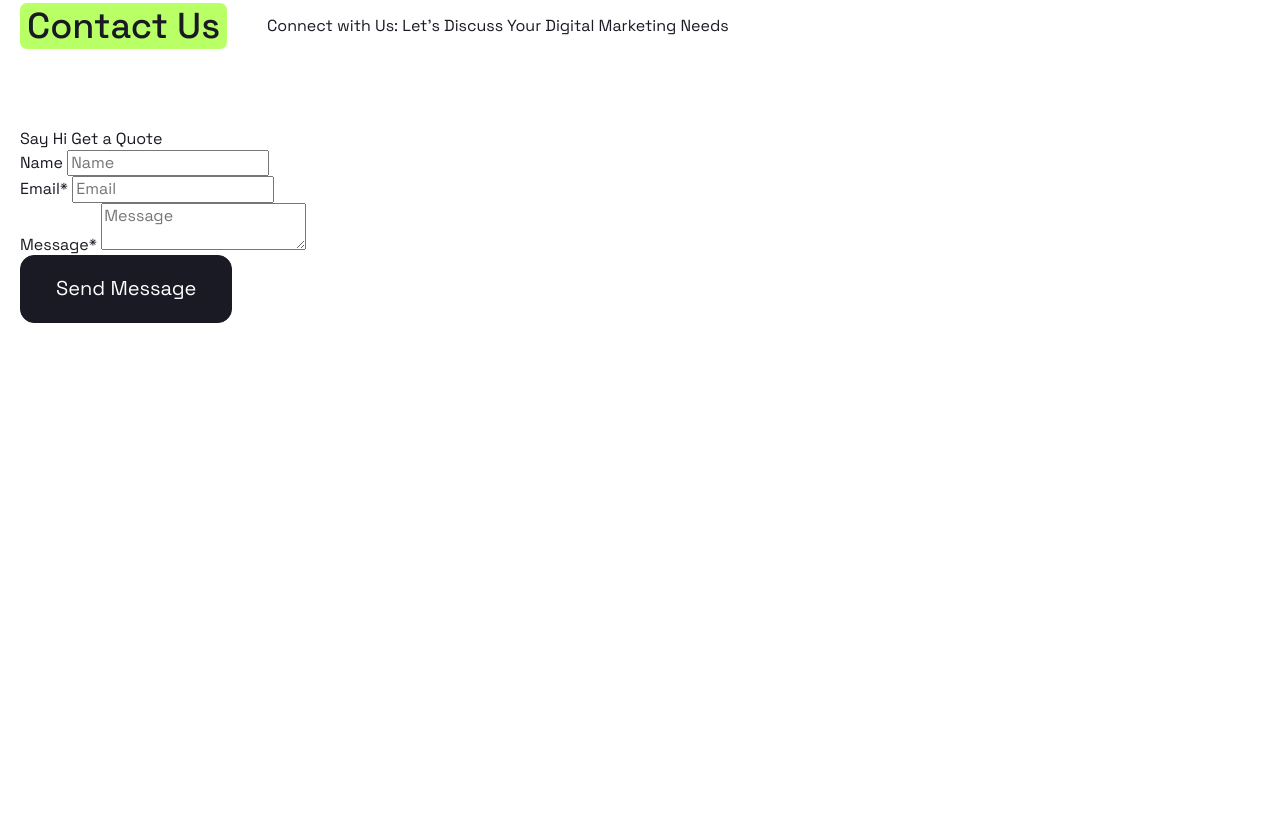
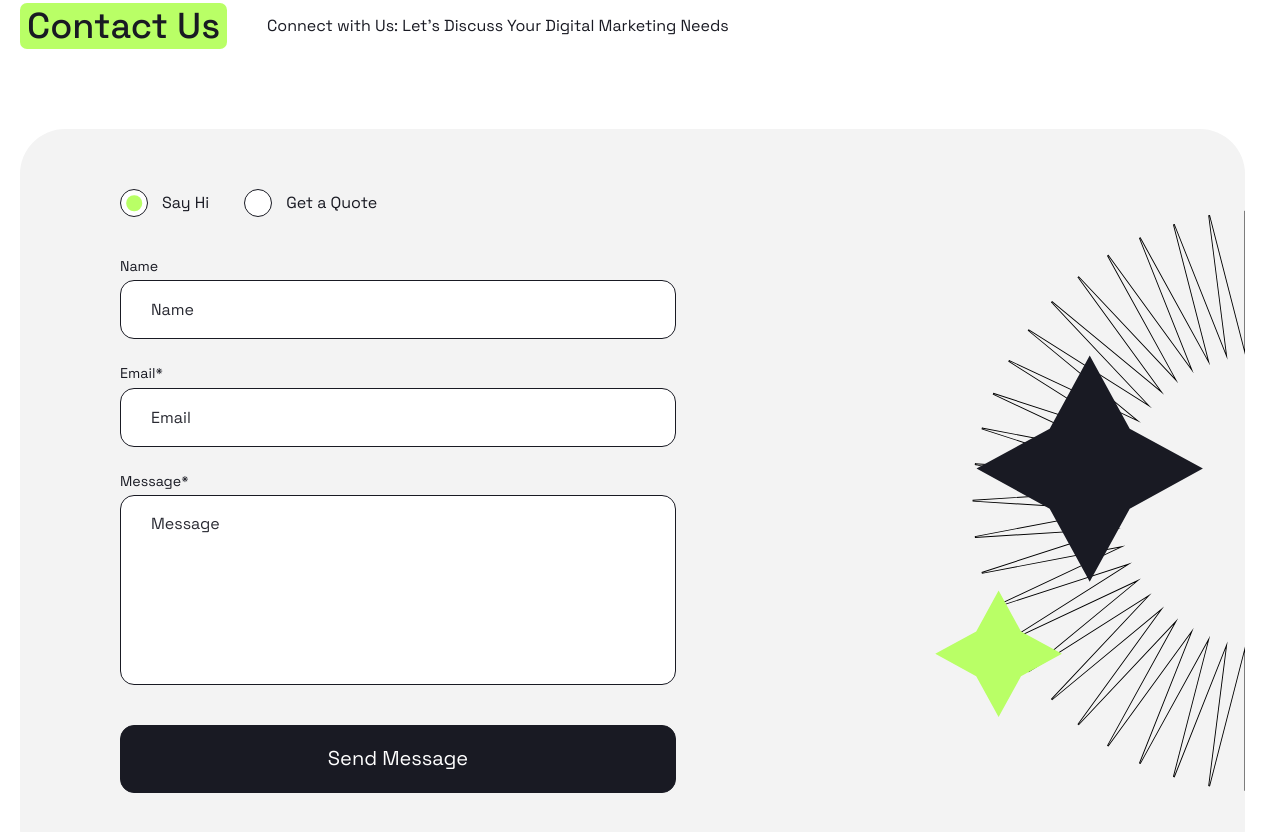
Before and after one commit to notsabyrka/positivus, a website built with Vite: page index.html in a window 1280 px wide. Shown: the part 6535-7367 px from the top of the page. Before the commit the page ends 6908 px from the top, so only its background shows below. Built offline with nearby package versions, Linux system fonts and the light colour scheme; files whose address does not match are found by name.

Commit message:
style: add contact us section styles

```diff
--- /dev/null
+++ b/src/styles/components/_field.scss
@@ -0,0 +1,72 @@
+@use "../helpers" as *;
+
+.field {
+  --fieldInputHeight: var(--input-height);
+  --fieldInputTextColor: var(--color-dark);
+  --fieldInputBgColor: var(--color-light);
+  --fieldInputBorderColor: var(--color-dark);
+  --fieldInputPlaceholderColor: var(--color-dark-alt);
+  --fieldInputHoverBgColor: var(--color-accent);
+
+  display: flex;
+  flex-direction: column;
+  align-items: start;
+  row-gap: 5px;
+
+  @include mobile {
+    row-gap: 10px;
+  }
+
+  &--big-height {
+    --fieldInputHeight: var(--button-height);
+  }
+
+  &--dark-bg {
+    --fieldInputTextColor: var(--color-accent);
+    --fieldInputBgColor: var(--color-dark-alt);
+    --fieldInputBorderColor: var(--color-light);
+    --fieldInputPlaceholderColor: var(--color-light);
+    --fieldInputHoverBgColor: var(--color-dark);
+  }
+
+  &__label {
+    @include fluid-text(16, 14);
+  }
+
+  &__input {
+    width: 100%;
+    height: var(--fieldInputHeight);
+    padding-inline: 30px;
+    color: var(--fieldInputTextColor);
+    background-color: var(--fieldInputBgColor);
+    border: 1px solid var(--fieldInputBorderColor);
+    border-radius: var(--border-radius);
+
+    @include hover {
+      background-color: var(--fieldInputHoverBgColor);
+    }
+
+    @include mobile {
+      padding-inline: 20px;
+    }
+
+    &:focus {
+      border-color: var(--color-accent);
+      outline: none;
+    }
+
+    &::placeholder {
+      color: var(--fieldInputPlaceholderColor);
+    }
+
+    &--textarea {
+      height: 190px;
+      padding-block: 18px;
+      resize: none;
+
+      @include mobile {
+        height: 132px;
+      }
+    }
+  }
+}
--- a/src/styles/components/_index.scss
+++ b/src/styles/components/_index.scss
@@ -11,3 +11,7 @@
 
 @forward "review-card";
 @forward "pagination";
+
+@forward "radios";
+@forward "radio";
+@forward "field";
--- /dev/null
+++ b/src/styles/components/_radio.scss
@@ -0,0 +1,38 @@
+@use "../helpers" as *;
+
+.radio {
+  display: flex;
+  align-items: center;
+  column-gap: 14px;
+  transition-duration: var(--transition-duration);
+
+  @include hover {
+    opacity: 0.6;
+  }
+
+  &__input {
+    &:not(:checked) + .radio__emulator::after {
+      opacity: 0;
+    }
+  }
+
+  &__emulator {
+    @include flex-center;
+    @include square(28px);
+
+    position: relative;
+    background-color: var(--color-light);
+    border: var(--border);
+    border-radius: 50%;
+
+    &::after {
+      @include abs-center;
+      @include square(60%);
+
+      content: "";
+      background-color: var(--color-accent);
+      border-radius: inherit;
+      transition-duration: var(--transition-duration);
+    }
+  }
+}
--- /dev/null
+++ b/src/styles/components/_radios.scss
@@ -0,0 +1,4 @@
+.radios {
+  display: flex;
+  column-gap: 35px;
+}
--- /dev/null
+++ b/src/styles/sections/_contact-us.scss
@@ -0,0 +1,70 @@
+@use "../helpers" as *;
+
+.contact-us {
+  position: relative;
+  overflow-x: hidden;
+
+  @include mobile-above {
+    padding: 60px 100px 80px;
+    background-color: var(--color-gray);
+    border-radius: var(--border-radius-large);
+  }
+
+  &::after {
+    --contactUsImageOffsetY: 62px;
+
+    content: "";
+    position: absolute;
+    top: 50%;
+    left: 100%;
+    translate: -50% -50%;
+    height: calc(100% - var(--contactUsImageOffsetY) * 2);
+    aspect-ratio: 1;
+    background: url("../../assets/contact-us-bg.svg") center / contain no-repeat;
+
+    @include tablet {
+      display: none;
+    }
+  }
+
+  &__form,
+  &__body {
+    display: flex;
+    flex-direction: column;
+  }
+
+  &__request-types,
+  &__body {
+    @include mobile {
+      background-color: var(--color-gray);
+    }
+  }
+
+  &__request-types {
+    @include mobile {
+      padding: 40px 52px 36px;
+      border-radius: var(--border-radius-large) var(--border-radius-large) 0 0;
+    }
+  }
+
+  &__form {
+    @include tablet-above {
+      max-width: 556px;
+    }
+
+    @include mobile-above {
+      row-gap: 40px;
+    }
+  }
+
+  &__body {
+    row-gap: 25px;
+
+    @include mobile {
+      row-gap: 20px;
+      margin-bottom: 30px;
+      padding: 10px 30px 50px;
+      border-radius: 0 0 var(--border-radius-large) var(--border-radius-large);
+    }
+  }
+}
--- a/src/styles/sections/_index.scss
+++ b/src/styles/sections/_index.scss
@@ -4,3 +4,4 @@
 @forward "process";
 @forward "team";
 @forward "reviews";
+@forward "contact-us";
```
Also changed, not shown: src/assets/contact-us-bg.svg (added).
